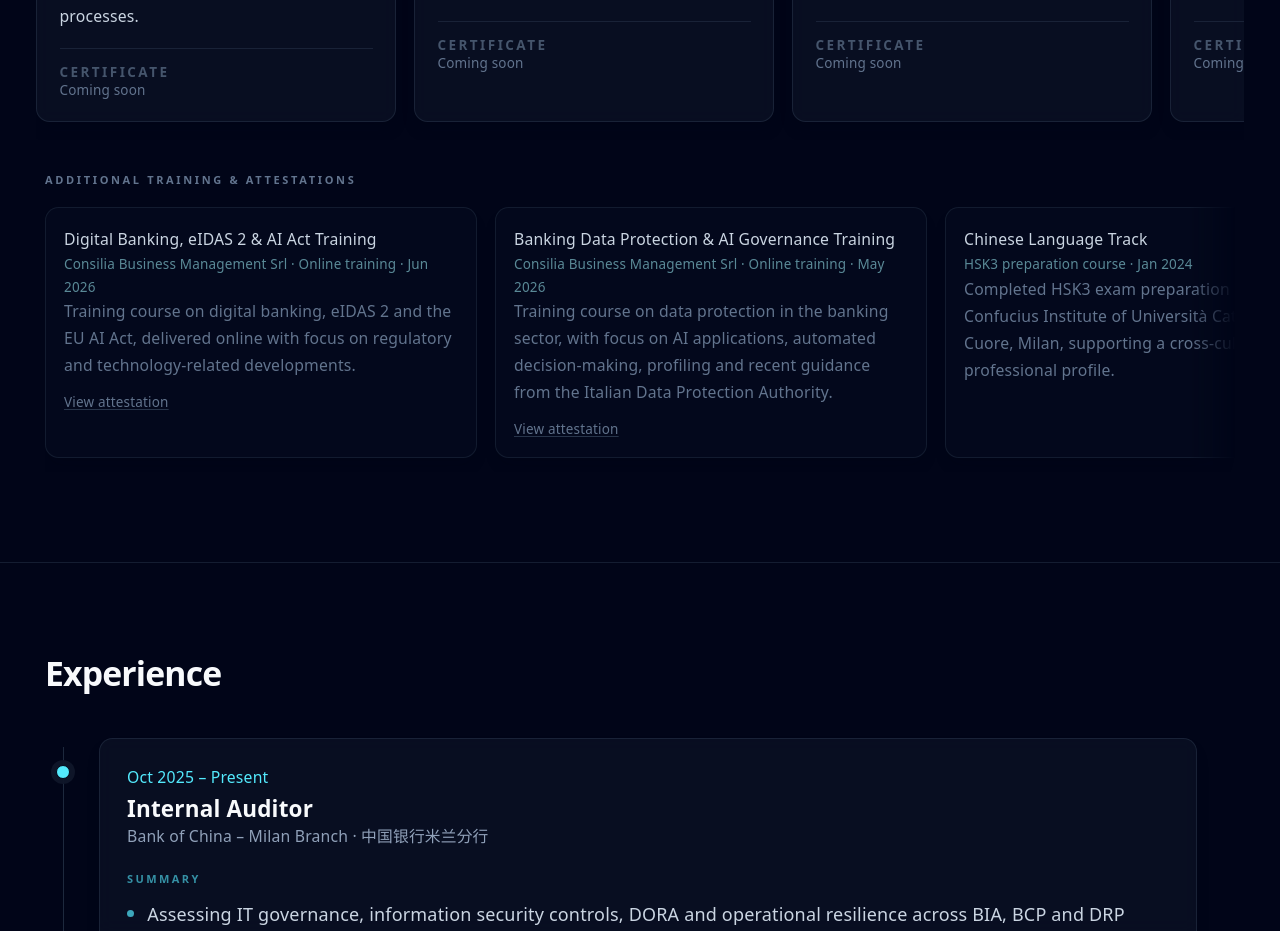
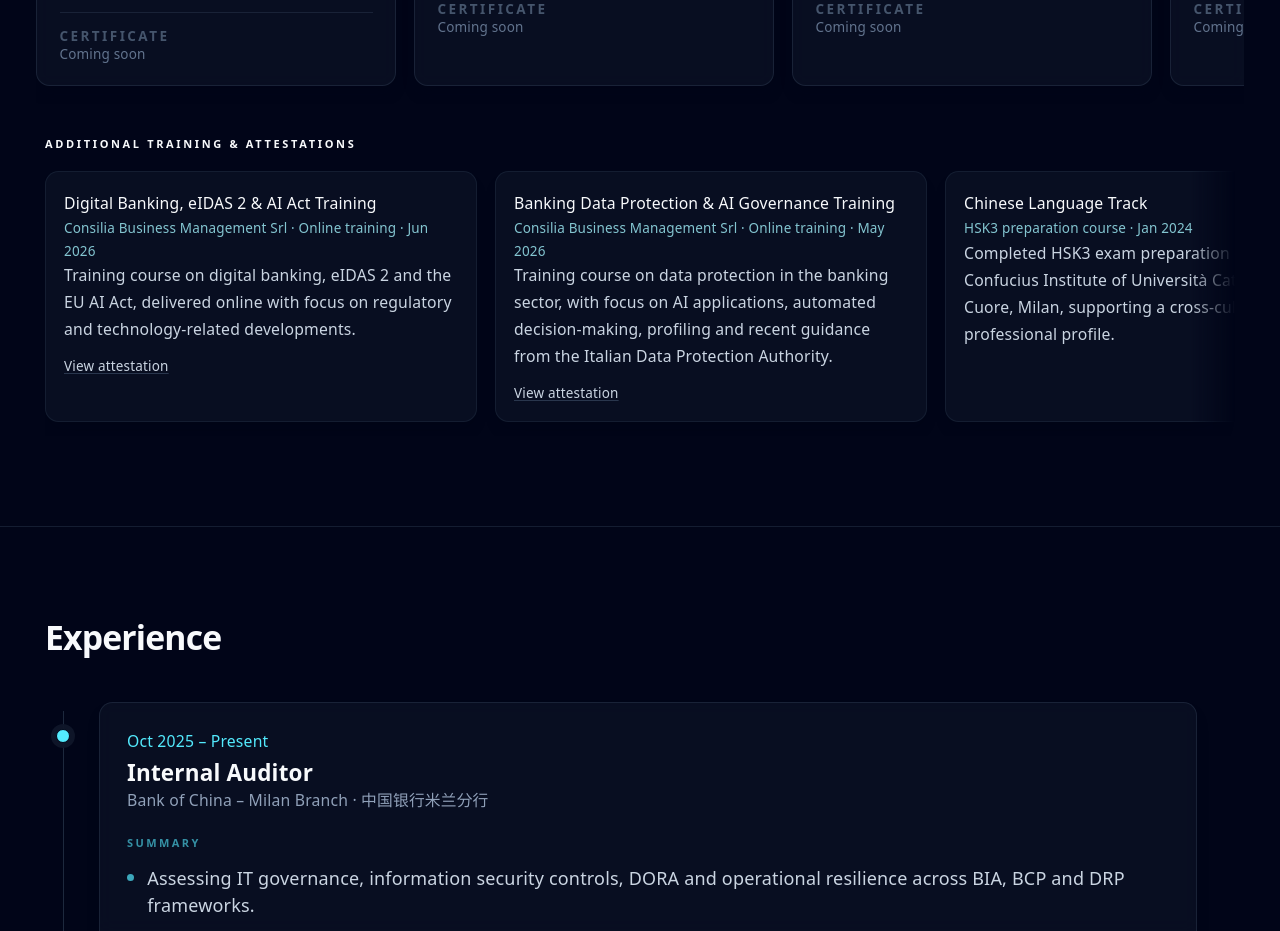
Before and after one commit to lorenzo-natali/professional-portfolio, a React (Vite) app: page / in a window 1280 px wide. Shown: the part 2740-3671 px from the top of the page. Built offline with nearby package versions, Linux system fonts and the light colour scheme.

Commit message:
style: finalize portfolio visual polish

```diff
--- a/src/portfolio/PortfolioSectionNavigator.jsx
+++ b/src/portfolio/PortfolioSectionNavigator.jsx
@@ -28,7 +28,7 @@ function SectionNavButton({ isCurrent, onNavigate, children }) {
     >
       <span
         aria-hidden="true"
-        className={`mt-0.5 inline-block h-1.5 w-1.5 shrink-0 self-start rounded-full ${
+        className={`inline-block h-1.5 w-1.5 shrink-0 rounded-full ${
           isCurrent ? "bg-cyan-300" : "bg-slate-600"
         }`}
       />
--- a/src/portfolio/sections/CredentialsSection.jsx
+++ b/src/portfolio/sections/CredentialsSection.jsx
@@ -45,23 +45,23 @@ export default function CredentialsSection({ selectedLens = "Overview" }) {
           ))}
         </div>
         <div className="mt-6">
-          <p className="text-[11px] font-semibold uppercase tracking-[0.24em] text-slate-500">{additionalTraining.label}</p>
-          <div className="attestation-rail mt-3 flex gap-4 overflow-x-auto pb-3">
+          <p className="text-[11px] font-semibold uppercase tracking-[0.24em] text-slate-50">{additionalTraining.label}</p>
+          <div className="attestation-rail mt-2 flex gap-4 overflow-x-auto pb-3 pt-1">
             {additionalTraining.items.map((item) => (
               <div
                 key={item.id}
                 data-role-lens-id={item.id}
-                className="attestation-card group relative min-w-[20rem] snap-start overflow-hidden rounded-xl border border-slate-800/60 bg-slate-900/25 p-4 text-sm shadow-lg shadow-slate-950/10 backdrop-blur transition hover:border-slate-700 hover:bg-slate-900/75 sm:min-w-[23rem] lg:min-w-[24rem]"
+                className="attestation-card group relative min-w-[20rem] snap-start overflow-hidden rounded-xl border border-slate-800/60 bg-slate-900/55 p-4 text-sm shadow-lg shadow-slate-950/10 backdrop-blur transition hover:-translate-y-1 hover:border-slate-700 hover:bg-slate-900/75 hover:shadow-xl hover:shadow-slate-950/30 sm:min-w-[23rem] lg:min-w-[24rem]"
               >
-                <h3 className="font-medium leading-6 text-slate-300">{item.title}</h3>
-                <p className="mt-1.5 text-xs leading-5 text-cyan-200/55">{item.subtitle}</p>
-                <p className="mt-3 text-sm leading-6 text-slate-500">{item.description}</p>
+                <h3 className="font-medium leading-6 text-slate-50">{item.title}</h3>
+                <p className="mt-1.5 text-xs leading-5 text-cyan-200/80">{item.subtitle}</p>
+                <p className="mt-3 text-sm leading-6 text-slate-300">{item.description}</p>
                 {item.attestation?.url ? (
                   <a
                     href={item.attestation.url}
                     target="_blank"
                     rel="noopener noreferrer"
-                    className="mt-3 inline-flex text-xs text-slate-500 underline decoration-slate-700/80 underline-offset-2 transition hover:text-cyan-200/70 hover:decoration-cyan-400/35"
+                    className="mt-3 inline-flex text-xs text-slate-300 underline decoration-slate-700/80 underline-offset-2 transition hover:text-cyan-200/70 hover:decoration-cyan-400/35"
                   >
                     {item.attestation.label}
                   </a>
--- a/src/portfolio/sections/HeroSection.jsx
+++ b/src/portfolio/sections/HeroSection.jsx
@@ -36,9 +36,7 @@ export default function HeroSection({ selectedLens = "Overview", sidebarSlot = n
               transition={{ duration: 0.8 }}
               className="mt-5 text-xl font-medium !text-slate-300 sm:text-2xl"
             >
-              Banking Risk &amp; Controls | Technology &amp; Information Security Governance |
-              <br />
-              AI Governance
+              Banking Risk &amp; Controls | Technology &amp; Information Security Governance | AI Governance
             </motion.h2>
 
             <div className="h-12" aria-hidden="true" />
```
